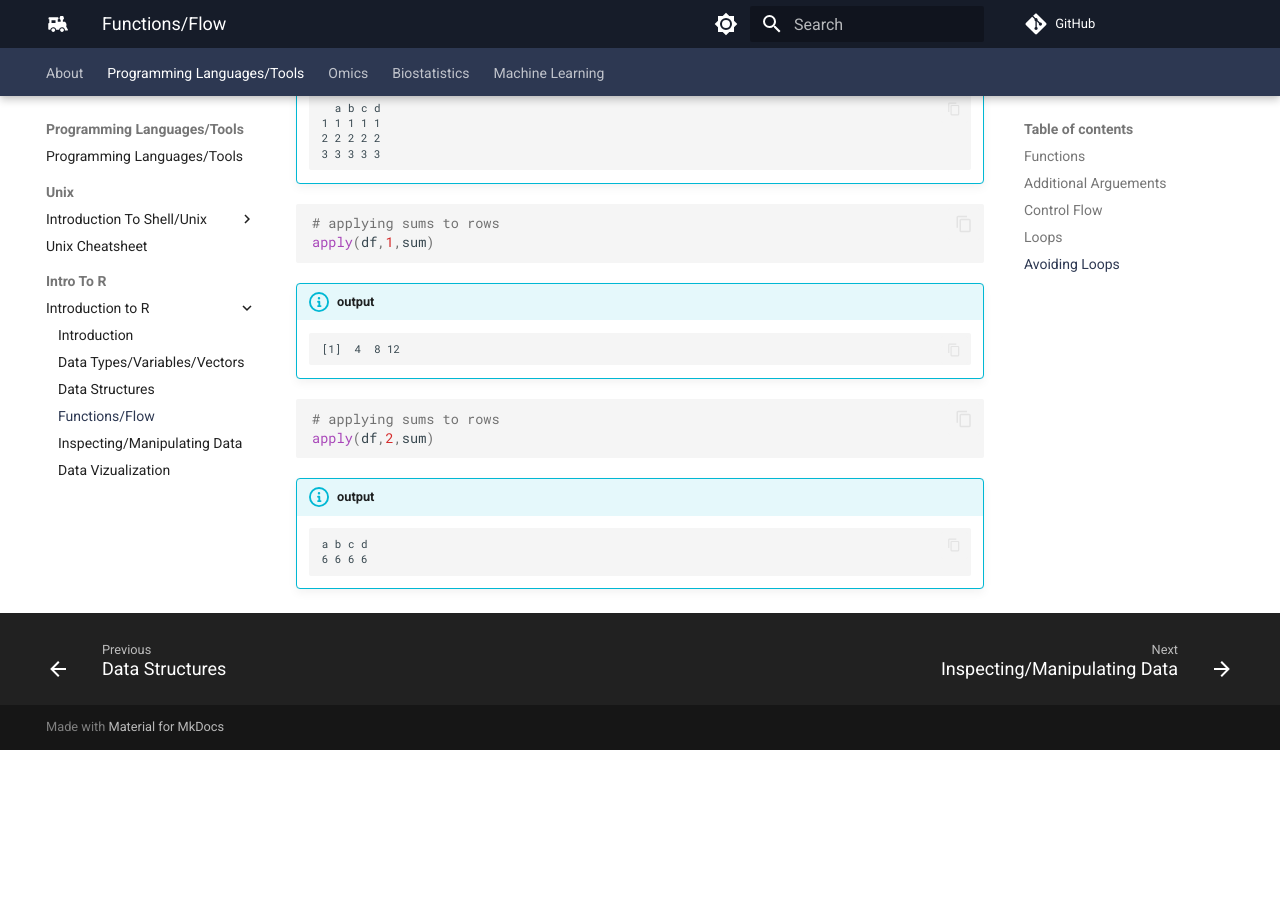
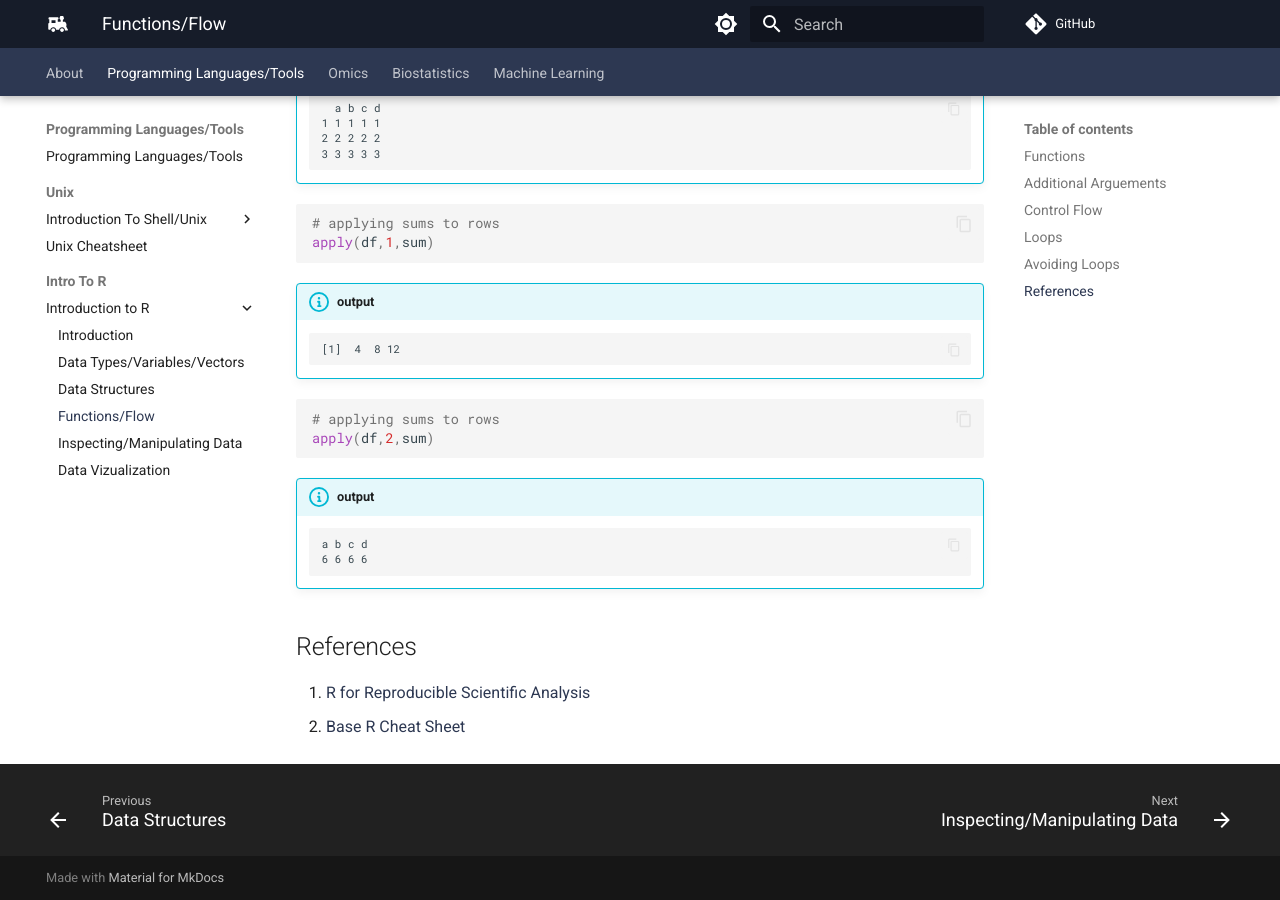
Before and after one commit to comp-tox-jhu/CompToxLab, an MkDocs documentation site: the page built from docs/programming_languages_tools/intro_to_r/04_functions-flow.md, in a window 1280 px wide and 900 px high, scrolled down 4964 px. Built offline with MkDocs 1.6.1 and Material for MkDocs 9.7.7, drawn with Linux system fonts in a browser that asks for light colours; comment, search, counter and statistics services are not loaded; before the commit the page ends 5714 px from its top, so only the background shows below that.

Commit message:
Update 04_functions-flow.md

````diff
--- a/docs/programming_languages_tools/intro_to_r/04_functions-flow.md
+++ b/docs/programming_languages_tools/intro_to_r/04_functions-flow.md
@@ -259,3 +259,8 @@ apply(df,2,sum)
     a b c d
     6 6 6 6
     ```
+
+## References
+
+1. [R for Reproducible Scientific Analysis](https://swcarpentry.github.io/r-novice-gapminder/)
+2. [Base R Cheat Sheet](https://iqss.github.io/dss-workshops/R/Rintro/base-r-cheat-sheet.pdf)
````
